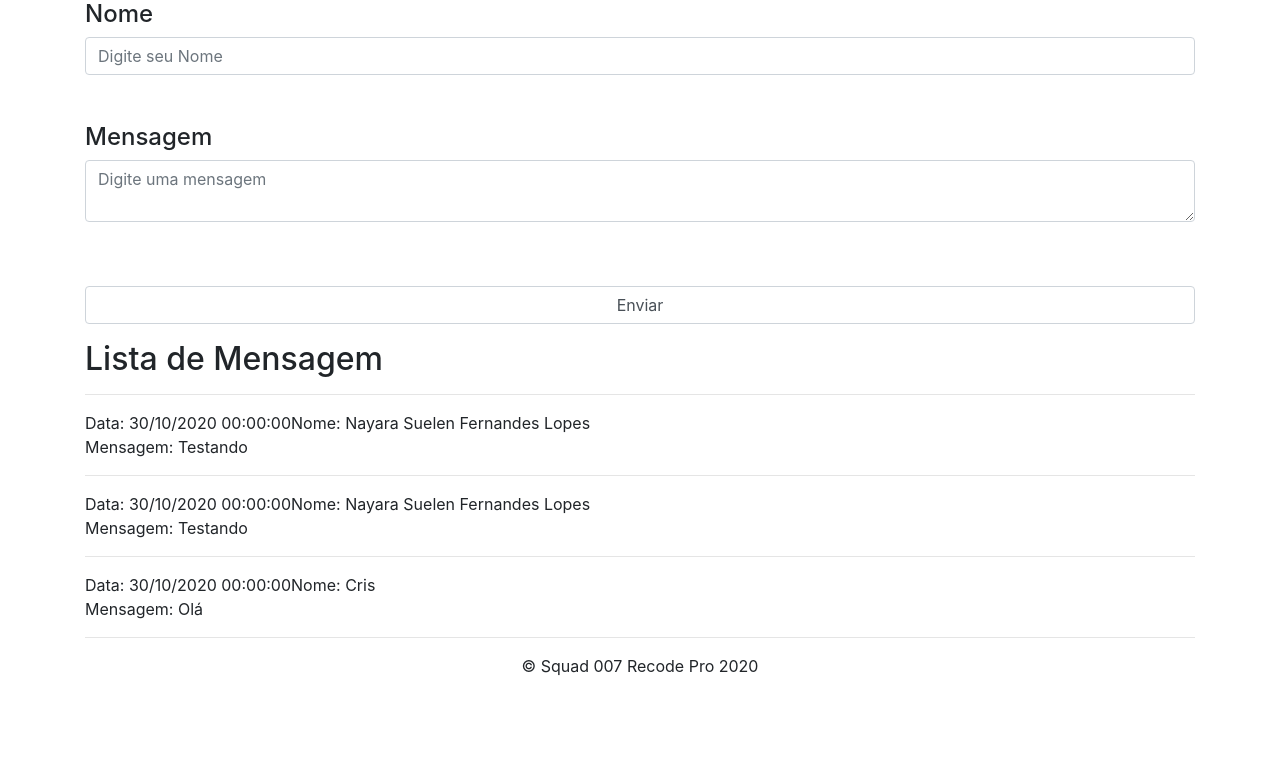
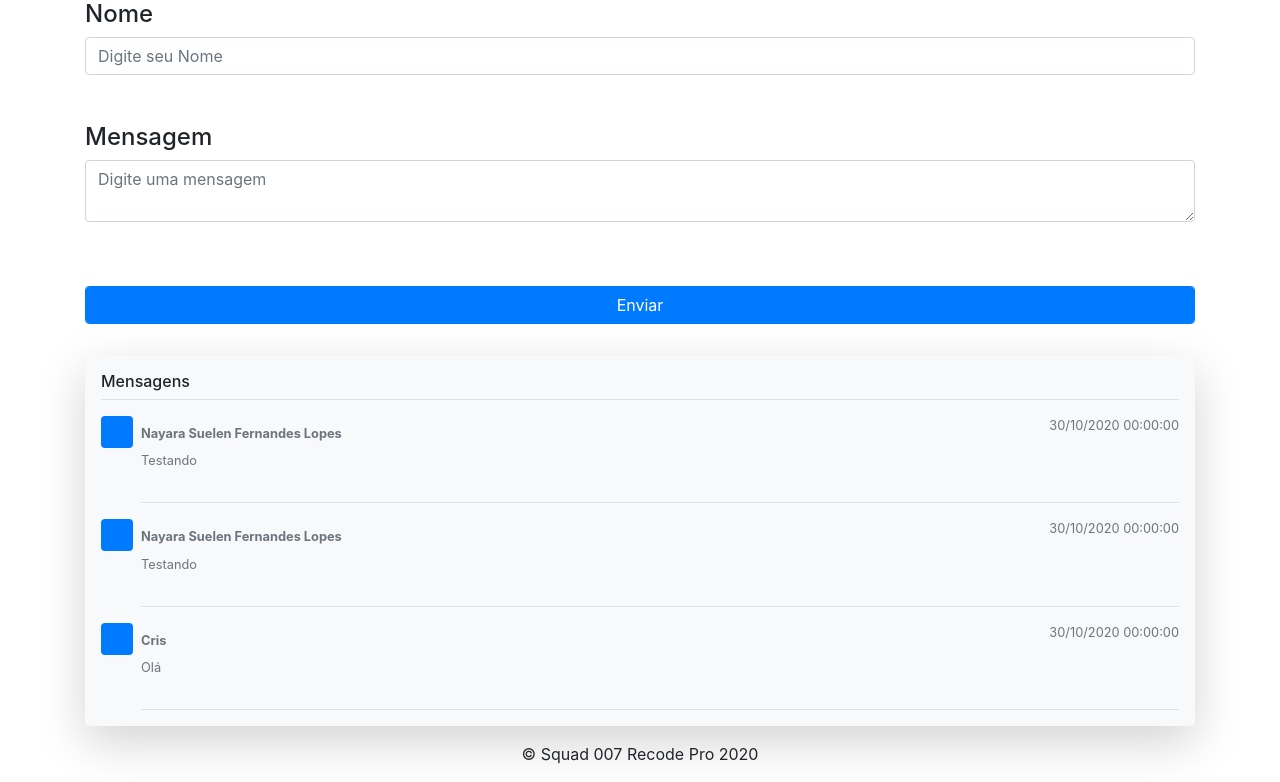
Before and after one commit to NayDev/squad7, a PHP site: page /fale_conosco_sobre.php in a window 1280 px wide. Shown: the part 531-1313 px from the top of the page. Before the commit the page ends 1207 px from the top, so only its background shows below. Run offline with PHP 8.4, Linux system fonts and the light colour scheme; data comes from the database, SQL or seed files in the repository.

Commit message:
bootstrap msgm e form

```diff
--- a/cadastrar_denuncias.php
+++ b/cadastrar_denuncias.php
@@ -69,7 +69,7 @@
     include('menu.html')
   ?>
 
-  <div>
+  <div class="container my-3 p-3 bg-light rounded shadow-lg">
     <form class="container" method="POST" action="cadastrar_denuncias.php">
       <div class="form-group">
         <h1 class="mt-5">Cadastrar Denuncia</h1>
--- a/fale_conosco_sobre.php
+++ b/fale_conosco_sobre.php
@@ -75,28 +75,37 @@
             <h4 class="mt-5">Mensagem </h4>
             <textarea class="form-control mb-3" name="msg"placeholder="Digite uma mensagem"></textarea>
             <br/><br/>
-            <input class="form-control mb-3" id="button" type="submit" name="submit" value="Enviar">
+            <input class="btn btn-primary form-control mb-3" id="button" type="submit" name="submit" value="Enviar">
         </form>
-        <h2>Lista de Mensagem</h2>
-        <hr />
+
+          <!------------------------------ Mensagens ----------------------------->
+          <div class="container my-3 p-3 bg-light rounded shadow-lg">
+            <h6 class="border-bottom border-gray pb-2 mb-0">Mensagens</h6>
 
         <?php
-
             $sql = "select * from fale_conosco";
             $result = $conn->query($sql);
 
-                if($result->num_rows > 0){
+            if ($result->num_rows > 0) {
                 while($rows = $result->fetch_assoc()){
-                        echo "Data: ", date('d/m/Y H:i:s', strtotime($rows['data'])); "<br />";
-                        echo "Nome: ", $rows['nome'], "<br />";
-                        echo "Mensagem: ", $rows['msg'], "<br />";
-                        echo "<hr />";
+        ?>
+            <div class="media text-muted pt-3">
+                <svg class="bd-placeholder-img mr-2 rounded" width="32" height="32" xmlns="http://www.w3.org/2000/svg" preserveAspectRatio="xMidYMid slice" focusable="false" role="img" aria-label="Placeholder: 32x32"><title>Placeholder</title><rect width="100%" height="100%" fill="#007bff"></rect><text x="50%" y="50%" fill="#007bff" dy=".3em">32x32</text></svg>
+                <div class="media-body pb-3 mb-0 small lh-125 border-bottom border-gray">
+                    <div class="d-flex justify-content-between align-items-center w-100">
+                        <strong class="text-gray-dark"><?php echo $rows["nome"];?></strong>
+                        <p><?php echo date('d/m/Y H:i:s', strtotime($rows['data'])); ?></p>
+                    </div>
+                    <p class="d-block"><?php echo $rows["msg"]; ?></p>
+                </div>
+            </div>
+        <?php
                 }
-                }else{
-                    echo "Nenhum comentário ainda!!!";
+            }else {
+                echo "Nenhum comentário ainda!";
             }
-
         ?>
+        </div>
         <script>
           if ( window.history.replaceState ) {
             window.history.replaceState( null, null, window.location.href );
```
Lines whose indentation alone changed are shown as unchanged.
